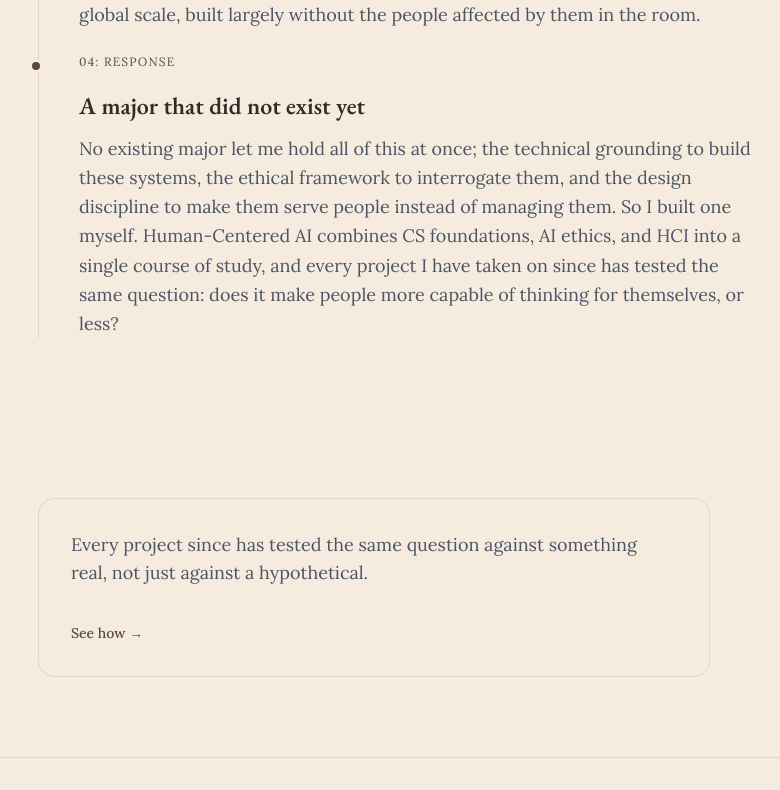
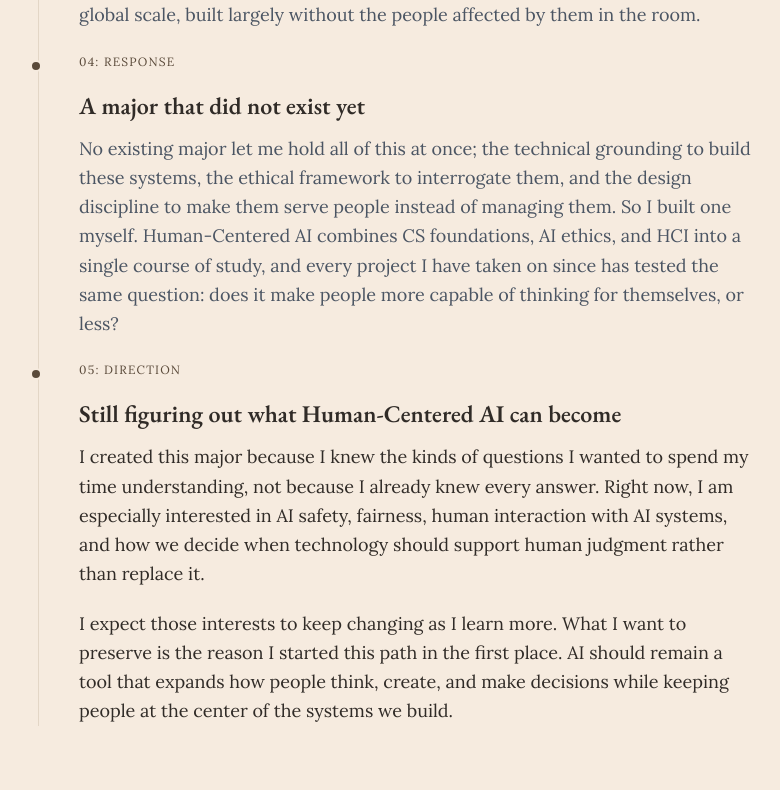
Before and after one commit to ryanmonemian/portfolio, a Next.js app: page /about in a window 1280 px wide. Shown: the part 1460-2250 px from the top of the page, without its empty margins (114-894 px from the left). Built offline with nearby package versions, Linux system fonts and the light colour scheme.

Commit message:
additions to HCAI journey

```diff
--- a/src/app/globals.css
+++ b/src/app/globals.css
@@ -16,7 +16,6 @@
   --color-cta: var(--cta);
   --color-muted: var(--muted);
   --color-border: var(--border);
-  --font-mono: var(--font-geist-mono);
   --font-heading: var(--font-eb-garamond);
 }
 
--- a/src/app/layout.tsx
+++ b/src/app/layout.tsx
@@ -1,14 +1,9 @@
 import type { Metadata } from "next";
-import { Geist_Mono, EB_Garamond, Lora } from "next/font/google";
+import { EB_Garamond, Lora } from "next/font/google";
 import "./globals.css";
 import Nav from "@/components/Nav";
 import Footer from "@/components/Footer";
 import { profile } from "@/data/profile";
-
-const geistMono = Geist_Mono({
-  variable: "--font-geist-mono",
-  subsets: ["latin"],
-});
 
 const ebGaramond = EB_Garamond({
   variable: "--font-eb-garamond",
@@ -29,7 +24,7 @@ export default function RootLayout({ children }: LayoutProps<"/">) {
   return (
     <html
       lang="en"
-      className={`${geistMono.variable} ${ebGaramond.variable} ${lora.variable} h-full antialiased`}
+      className={`${ebGaramond.variable} ${lora.variable} h-full antialiased`}
     >
       <body className="min-h-full flex flex-col bg-background text-foreground">
         <Nav />
--- a/src/components/JourneyTimeline.tsx
+++ b/src/components/JourneyTimeline.tsx
@@ -11,9 +11,15 @@ export default function JourneyTimeline() {
             {beat.label}
           </p>
           <h3 className="font-heading text-xl font-semibold sm:text-2xl">{beat.title}</h3>
-          <p className="mt-3 max-w-2xl text-base leading-relaxed text-muted sm:text-lg">
-            {beat.body}
-          </p>
+          <div
+            className={`mt-3 max-w-2xl text-base leading-relaxed sm:text-lg ${
+              beat.bodyColor === "foreground" ? "text-foreground" : "text-muted"
+            }`}
+          >
+            {beat.body.map((paragraph, i) => (
+              <p key={i}>{paragraph}</p>
+            ))}
+          </div>
         </Reveal>
       ))}
     </div>
--- a/src/components/Nav.tsx
+++ b/src/components/Nav.tsx
@@ -25,7 +25,7 @@ export default function Nav() {
           Ryan Monemian
         </Link>
 
-        <ul className="hidden gap-8 font-mono text-sm sm:flex">
+        <ul className="hidden gap-8 text-sm sm:flex">
           {links.map((link) => (
             <li key={link.href}>
               <Link
@@ -43,7 +43,7 @@ export default function Nav() {
         <button
           type="button"
           onClick={() => setOpen((v) => !v)}
-          className="font-mono text-sm text-muted sm:hidden"
+          className="text-sm text-muted sm:hidden"
           aria-expanded={open}
           aria-label="Toggle menu"
         >
@@ -52,7 +52,7 @@ export default function Nav() {
       </nav>
 
       {open && (
-        <ul className="flex flex-col gap-1 border-t border-border px-6 py-3 font-mono text-sm sm:hidden">
+        <ul className="flex flex-col gap-1 border-t border-border px-6 py-3 text-sm sm:hidden">
           {links.map((link) => (
             <li key={link.href}>
               <Link
--- a/src/data/journey.ts
+++ b/src/data/journey.ts
@@ -1,32 +1,50 @@
 import type { JourneyBeat } from "./types";
 
 /**
- * The four-beat narrative behind the HCAI major: observation, evidence,
- * harm, response. Rendered in order on the About page.
+ * The five-beat narrative behind the HCAI major: observation, evidence,
+ * harm, response, direction. Rendered in order on the About page.
  */
 export const journey: JourneyBeat[] = [
   {
     slug: "the-shortcut",
     label: "01: Observation",
     title: "A tool to think with, used as a shortcut",
-    body: "When ChatGPT launched, I watched people around me reach for it the way you would reach for a calculator, not to think through a problem but to skip thinking about it entirely. That gap between using AI as a thinking partner and using it as a shortcut did not feel like a minor detail in how the tool worked; it felt like the whole question I wanted to spend my degree on.",
+    body: [
+      "When ChatGPT launched, I watched people around me reach for it the way you would reach for a calculator, not to think through a problem but to skip thinking about it entirely. That gap between using AI as a thinking partner and using it as a shortcut did not feel like a minor detail in how the tool worked; it felt like the whole question I wanted to spend my degree on.",
+    ],
   },
   {
     slug: "the-evidence",
     label: "02: Evidence",
     title: "600+ students, and a pattern I could not ignore",
-    body: "I surveyed more than 600 students to test whether what I was noticing was actually real, and the pattern held; rising dependence on AI tools was correlating with measurable declines in the agency and creative confidence students reported feeling in themselves. They were not simply using a new tool differently; they were outsourcing the parts of thinking that used to belong to them, and the data made that impossible for me to write off as just a feeling.",
+    body: [
+      "I surveyed more than 600 students to test whether what I was noticing was actually real, and the pattern held; rising dependence on AI tools was correlating with measurable declines in the agency and creative confidence students reported feeling in themselves. They were not simply using a new tool differently; they were outsourcing the parts of thinking that used to belong to them, and the data made that impossible for me to write off as just a feeling.",
+    ],
   },
   {
     slug: "the-harms",
     label: "03: Harm",
     title: "The failures were not hypothetical",
-    body: "Around the same time, the harms I had been reading about stopped being abstract. DeepSeek refused to acknowledge that Taiwan exists. ChatGPT hallucinated facts with total confidence, stating them as though they had been verified. Gender bias showed up unprompted in outputs, embedded deep enough in training data that no one had to go looking for it. None of these were edge cases; they were the default behavior of systems already deployed at a global scale, built largely without the people affected by them in the room.",
+    body: [
+      "Around the same time, the harms I had been reading about stopped being abstract. DeepSeek refused to acknowledge that Taiwan exists. ChatGPT hallucinated facts with total confidence, stating them as though they had been verified. Gender bias showed up unprompted in outputs, embedded deep enough in training data that no one had to go looking for it. None of these were edge cases; they were the default behavior of systems already deployed at a global scale, built largely without the people affected by them in the room.",
+    ],
   },
   {
     slug: "the-response",
     label: "04: Response",
     title: "A major that did not exist yet",
-    body: "No existing major let me hold all of this at once; the technical grounding to build these systems, the ethical framework to interrogate them, and the design discipline to make them serve people instead of managing them. So I built one myself. Human-Centered AI combines CS foundations, AI ethics, and HCI into a single course of study, and every project I have taken on since has tested the same question: does it make people more capable of thinking for themselves, or less?",
+    body: [
+      "No existing major let me hold all of this at once; the technical grounding to build these systems, the ethical framework to interrogate them, and the design discipline to make them serve people instead of managing them. So I built one myself. Human-Centered AI combines CS foundations, AI ethics, and HCI into a single course of study, and every project I have taken on since has tested the same question: does it make people more capable of thinking for themselves, or less?",
+    ],
+  },
+  {
+    slug: "the-direction",
+    label: "05: Direction",
+    title: "Still figuring out what Human-Centered AI can become",
+    bodyColor: "foreground",
+    body: [
+      "I created this major because I knew the kinds of questions I wanted to spend my time understanding, not because I already knew every answer. Right now, I am especially interested in AI safety, fairness, human interaction with AI systems, and how we decide when technology should support human judgment rather than replace it.",
+      "I expect those interests to keep changing as I learn more. What I want to preserve is the reason I started this path in the first place. AI should remain a tool that expands how people think, create, and make decisions while keeping people at the center of the systems we build.",
+    ],
   },
 ];
--- a/src/data/profile.ts
+++ b/src/data/profile.ts
@@ -4,7 +4,7 @@ export const profile = {
   name: "Ryan Monemian",
   headline: "Building AI that extends judgment instead of replacing it.",
   thesis:
-    "I work to regulate and build human-centered AI, focusing on systems designed to enhance human agency and creativity rather than erode it. My work sits at the intersection of CS, AI ethics, and HCI. I want to make sure AI expands human potential instead of replacing it.",
+    "I work to regulate and build human-centered AI, focusing on systems designed to enhance human agency and creativity rather than erode it. My work sits at the intersection of CS, AI ethics, and Human-Computer Interaction. I want to make sure AI expands human potential instead of replacing it.",
   goalRoles: ["Trust & Safety Engineering", "AI Governance", "Content Moderation"],
   email: "ryanmonemian@gmail.com",
   github: "github.com/ryanmonemian",
--- a/src/data/types.ts
+++ b/src/data/types.ts
@@ -2,7 +2,9 @@ export type JourneyBeat = {
   slug: string;
   label: string;
   title: string;
-  body: string;
+  body: string[];
+  /** Body text color; defaults to muted if omitted. */
+  bodyColor?: "muted" | "foreground";
 };
 
 export type ProjectCategory =
```
Also changed, not shown: src/app/page.tsx (+20 -0 lines).
